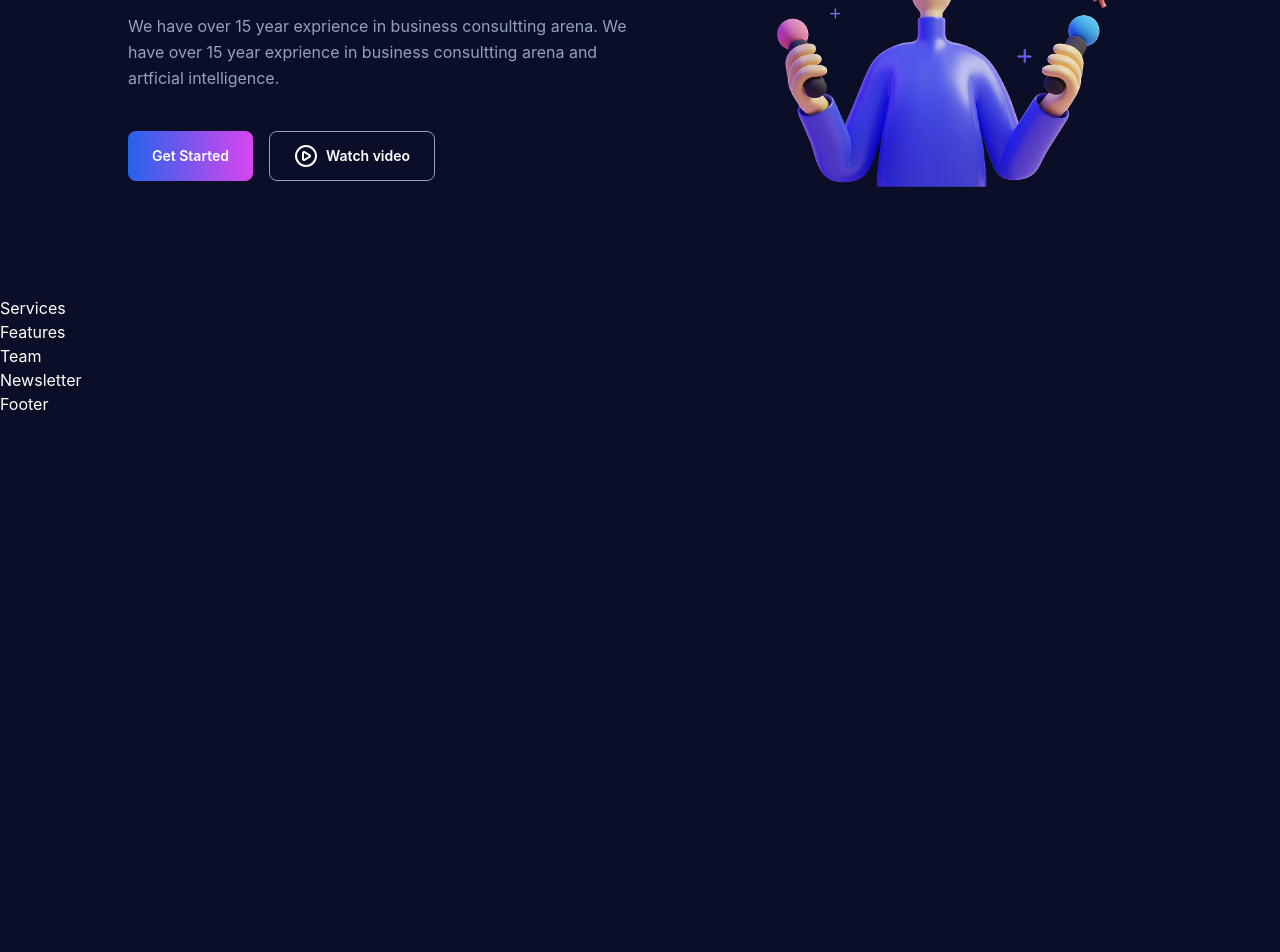
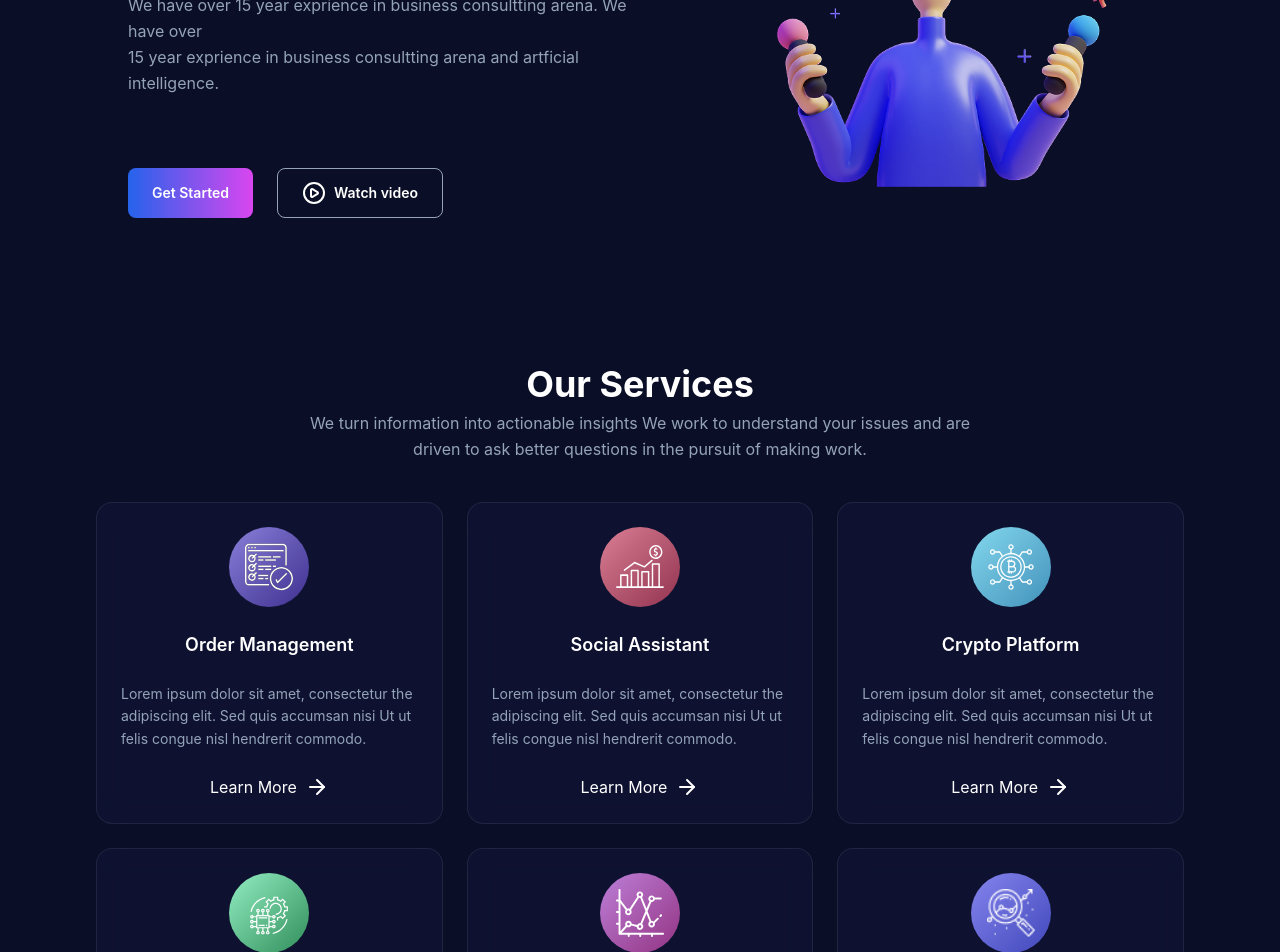
Before and after one commit to kyler004/x-zone-landing-page, a React (Vite) app: page / in a window 1280 px wide. Shown: the part 420-1372 px from the top of the page. Before the commit the page ends 836 px from the top, so only its background shows below. Built offline with nearby package versions, Linux system fonts and the light colour scheme.

Commit message:
Implement service section

```diff
--- a/src/components/Hero.jsx
+++ b/src/components/Hero.jsx
@@ -4,17 +4,17 @@ import { PlayCircle } from "lucide-react";
 const Hero = () => {
   return (
     <section className=" section__padding flex justify-between items-center flex-wrap flex-col md:flex-row ">
-      <div className="section-container flex-1">
-        <h1 className="  heading-xl text-gradient mb-4">
+      <div className="section-container flex-1 flex flex-col gap-4">
+        <h1 className="  heading-xl text-gradient mb-4 leading-0">
           Virtual Reality <br />
           Business Solutions
         </h1>
         <p className=" body-text mb-4">
           We have over 15 year exprience in business consultting arena. We have
-          over 15 year exprience in business consultting arena and artficial
-          intelligence.
+          over <br /> 15 year exprience in business consultting arena and
+          artficial intelligence.
         </p>
-        <div className="flex gap-4 mt-10">
+        <div className="flex gap-6 mt-10">
           <button className="hero-cta btn-primary">Get Started</button>
           <button className="btn-outline">
             <PlayCircle className="mr-2" /> Watch video
--- a/src/components/Services.jsx
+++ b/src/components/Services.jsx
@@ -1,7 +1,36 @@
 import React from "react";
+import { services } from "../constants";
+import { ArrowRight } from "lucide-react";
 
 const Services = () => {
-  return <div>Services</div>;
+  return (
+    <section className="section__margin">
+      <h2 className="heading-lg text-center">Our Services</h2>
+      <p className="body-text text-center max-w-2xl mx-auto">
+        We turn information into actionable insights We work to understand your
+        issues and are driven to ask better questions in the pursuit of making
+        work.
+      </p>
+      <div className="services-grid mt-10">
+        {services.map((service) => (
+          <div key={service.id} className="service-card">
+            <div className={` inline-block rounded-full p-4 ${service.color}`}>
+              <img
+                src={service.icon}
+                alt={service.title}
+                className="service-card-icon"
+              />
+            </div>
+            <h3 className="service-card-title">{service.title}</h3>
+            <p className="service-card-description">{service.description}</p>
+            <button className="flex items-center gap-2 hover:gap-4 hover:text-accent-blue transition-all duration-300 ease-in-out">
+              Learn More <ArrowRight />
+            </button>
+          </div>
+        ))}
+      </div>
+    </section>
+  );
 };
 
 export default Services;
--- a/src/constants/index.js
+++ b/src/constants/index.js
@@ -51,6 +51,7 @@ export const teamMembers = [
 export const services = [
   {
     id: 1,
+    color: "bg-gradient-to-br from-[#8A7FD9] to-[#402F8F]",
     icon: "/checklist 2.svg",
     title: "Order Management",
     description:
@@ -58,6 +59,7 @@ export const services = [
   },
   {
     id: 2,
+    color: "bg-gradient-to-br from-[#D97F95] to-[#923250]",
     icon: "/2 1.svg",
     title: "Social Assistant",
     description:
@@ -65,6 +67,7 @@ export const services = [
   },
   {
     id: 3,
+    color: "bg-gradient-to-br from-[#84D8ED] to-[#4292BB]",
     icon: "/bitcoin 1.svg",
     title: "Crypto Platform",
     description:
@@ -72,6 +75,7 @@ export const services = [
   },
   {
     id: 4,
+    color: "bg-gradient-to-br from-[#92EFC3] to-[#2F8F5B]",
     icon: "/checklist 2-1.svg",
     title: "Smart Trading Modules",
     description:
@@ -79,6 +83,7 @@ export const services = [
   },
   {
     id: 5,
+    color: "bg-gradient-to-br from-[#BC7FD9] to-[#923283]",
     icon: "/3 1.svg",
     title: "Analyzer of the News",
     description:
@@ -86,6 +91,7 @@ export const services = [
   },
   {
     id: 6,
+    color: "bg-gradient-to-br from-[#8684ED] to-[#4247BB]",
     icon: "/5 1.png",
     title: "Module of Price Notification",
     description:
--- a/src/index.css
+++ b/src/index.css
@@ -265,7 +265,7 @@ body {
 }
 
 .service-card {
-  @apply relative rounded-2xl border p-6 flex flex-col gap-4
+  @apply relative rounded-2xl border p-6 flex justify-center items-center flex-col gap-6
          transition-all duration-300 ease-in-out;
   background: rgba(17, 22, 56, 0.6);
   border-color: rgba(255, 255, 255, 0.08);
```
